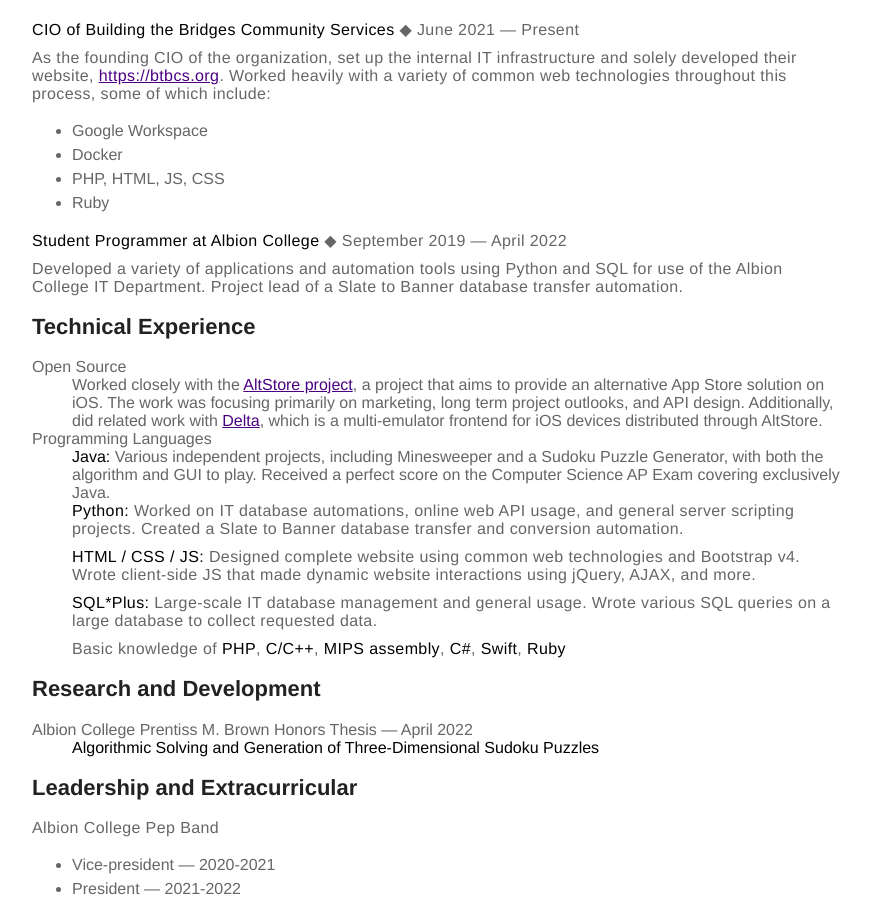
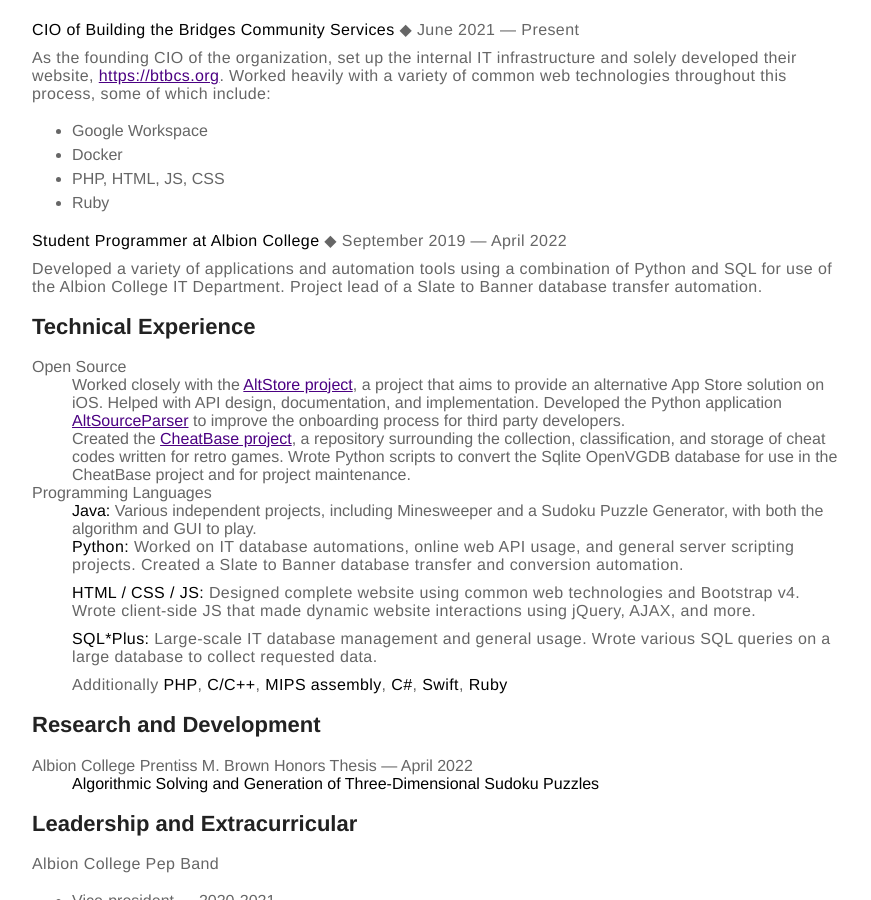
Before and after one commit to noah978/noah978.github.io, a Jekyll site: the page built from resume.md, in a window 1280 px wide and 900 px high, scrolled down 559 px. Shown: the whole window, without its empty margins (203-1074 px from the left). Built offline with Jekyll 4.4.1, drawn with Linux system fonts in a browser that asks for light colours.

Commit message:
Update resume

```diff
--- a/resume.md
+++ b/resume.md
@@ -49,24 +49,16 @@
 
 **Student Programmer at Albion College** ◆ September 2019 — April 2022
 
-Developed a variety of applications and automation tools using Python and SQL for use of the Albion College IT Department. Project lead of a Slate to Banner database transfer automation.
+Developed a variety of applications and automation tools using a combination of Python and SQL for use of the Albion College IT Department. Project lead of a Slate to Banner database transfer automation.
 
 ## Technical Experience
 
-<!--My Cool Side Project
-:   For items which don't have a clear time ordering, a definition
-    list can be used to have named items.
-
-    * These items can also contain lists, but you need to mind the
-      indentation levels in the markdown source.
-    * Second item.
--->
-
 Open Source
-:   Worked closely with the [AltStore project], a project that aims to provide an alternative App Store solution on iOS. The work was focusing primarily on marketing, long term project outlooks, and API design. Additionally, did related work with [Delta], which is a multi-emulator frontend for iOS devices distributed through AltStore.
+:   Worked closely with the [AltStore project], a project that aims to provide an alternative App Store solution on iOS. Helped with API design, documentation, and implementation. Developed the Python application [AltSourceParser] to improve the onboarding process for third party developers.
+:   Created the [CheatBase project], a repository surrounding the collection, classification, and storage of cheat codes written for retro games. Wrote Python scripts to convert the Sqlite OpenVGDB database for use in the CheatBase project and for project maintenance.
 
 Programming Languages
-:   **Java:** Various independent projects, including Minesweeper and a Sudoku Puzzle Generator, with both the algorithm and GUI to play. Received a perfect score on the Computer Science AP Exam covering exclusively Java.
+:   **Java:** Various independent projects, including Minesweeper and a Sudoku Puzzle Generator, with both the algorithm and GUI to play.
 
 :   **Python:** Worked on IT database automations, online web API usage, and general server scripting projects. Created a Slate to Banner database transfer and conversion automation.
 
@@ -74,10 +66,11 @@
 
 :   **SQL*Plus:** Large-scale IT database management and general usage. Wrote various SQL queries on a large database to collect requested data.
 
-:   Basic knowledge of **PHP**, **C/C++**, **MIPS assembly**, **C#**, **Swift**, **Ruby**
+:   Additionally **PHP**, **C/C++**, **MIPS assembly**, **C#**, **Swift**, **Ruby**
 
 [AltStore project]: https://github.com/rileytestut/AltStore "AltStore"
-[Delta]: https://github.com/rileytestut/Delta "Delta"
+[AltSourceParser]: https://github.com/noah978/AltSourceParser "AltSourceParser"
+[CheatBase project]: https://github.com/CheatBase/CheatBase "CheatBase"
 
 ## Research and Development
 
```
Also changed, not shown: other parts of resume.md (+1 -1 lines).
